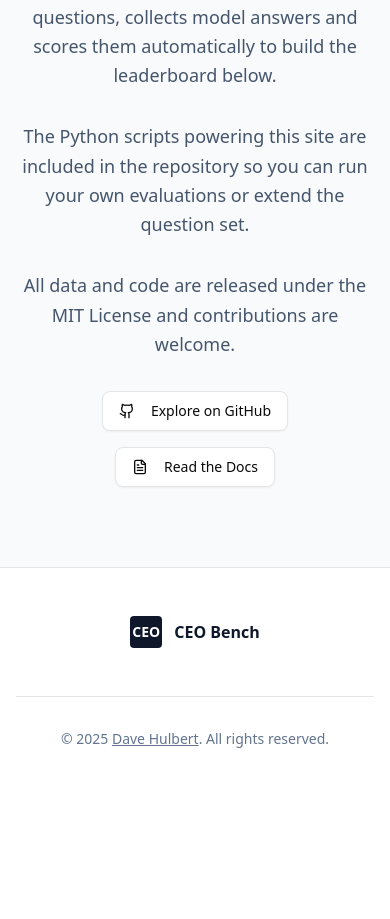
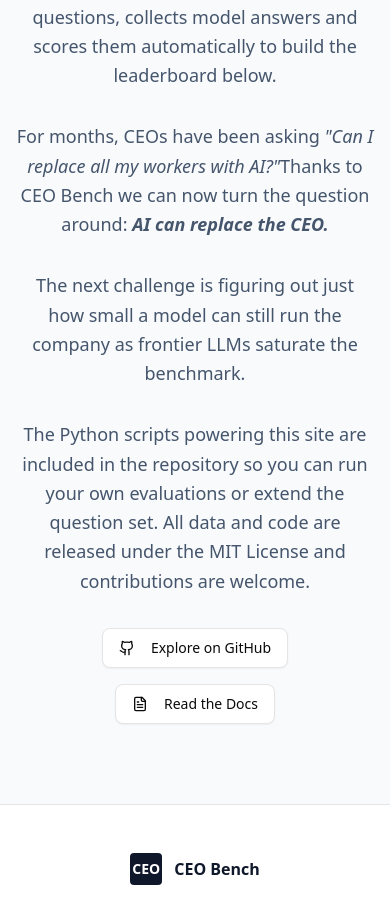
Before and after one commit to dave1010/ceo-bench, a Next.js app: page / in a window 390 px wide. Shown: the part 4023-4942 px from the top of the page. Before the commit the page ends 4820 px from the top, so only its background shows below. Built offline with nearby package versions, Linux system fonts and the light colour scheme.

Commit message:
Refine about section and fix docs link

```diff
--- a/app/page.tsx
+++ b/app/page.tsx
@@ -50,9 +50,12 @@ export default async function Component() {
               </Link>
             </Button>
             <Button size="sm" asChild>
-              <Link href="#" className="flex items-center space-x-2">
+              <Link
+                href="https://github.com/dave1010/ceo-bench#readme"
+                className="flex items-center space-x-2"
+              >
                 <FileText className="w-4 h-4" />
-                <span className="hidden sm:inline">Paper</span>
+                <span className="hidden sm:inline">Docs</span>
               </Link>
             </Button>
           </div>
@@ -247,10 +250,14 @@ export default async function Component() {
                 It generates realistic management questions, collects model answers and scores them automatically to build the leaderboard below.
               </p>
               <p className="text-lg text-slate-600 mb-8 leading-relaxed">
-                The Python scripts powering this site are included in the repository so you can run your own evaluations
-                or extend the question set.
+                For months, CEOs have been asking <em>&quot;Can I replace all my workers with AI?&quot;</em>
+                Thanks to CEO Bench we can now turn the question around: <strong><em>AI can replace the CEO.</em></strong>
               </p>
               <p className="text-lg text-slate-600 mb-8 leading-relaxed">
+                The next challenge is figuring out just how small a model can still run the company as frontier LLMs saturate the benchmark.
+              </p>
+              <p className="text-lg text-slate-600 mb-8 leading-relaxed">
+                The Python scripts powering this site are included in the repository so you can run your own evaluations or extend the question set.
                 All data and code are released under the MIT License and contributions are welcome.
               </p>
               <div className="flex flex-col sm:flex-row items-center justify-center gap-4">
```
